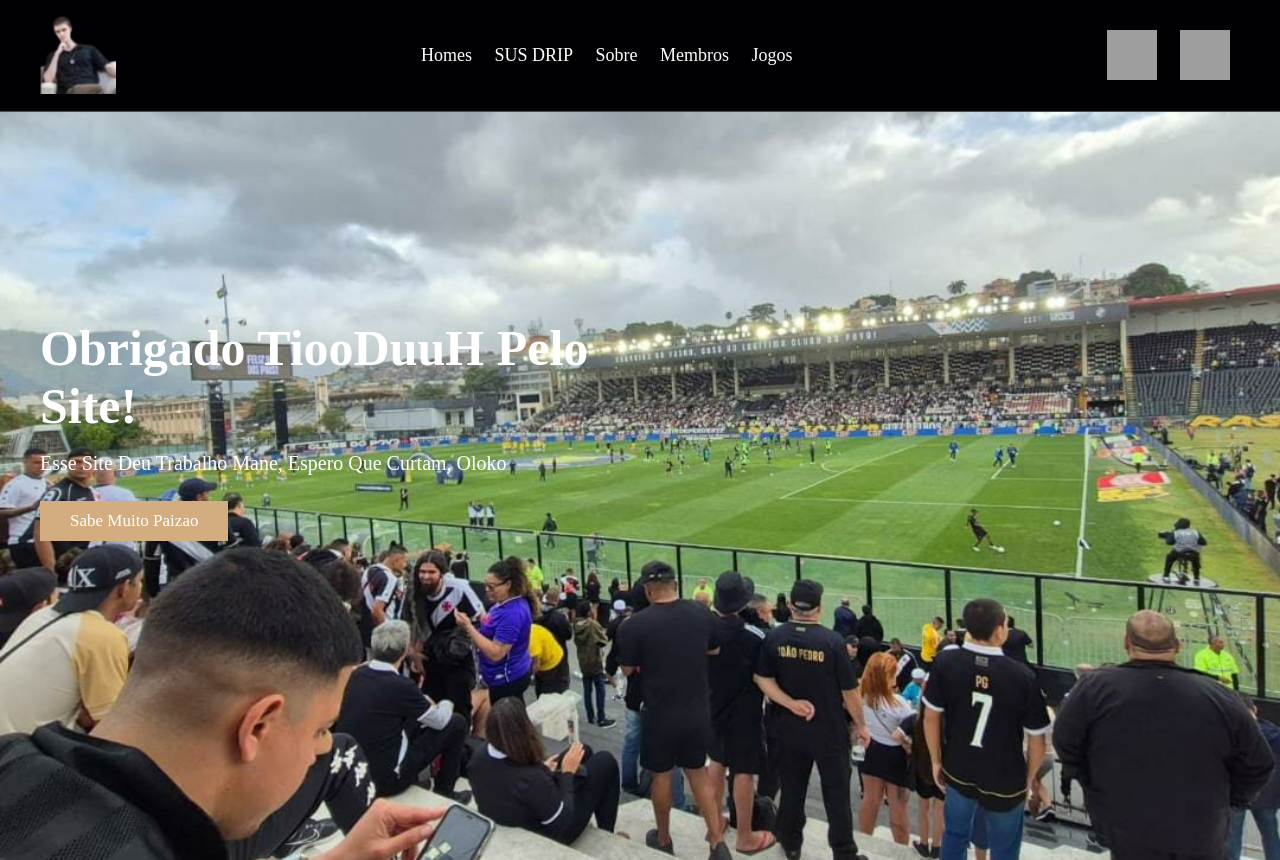
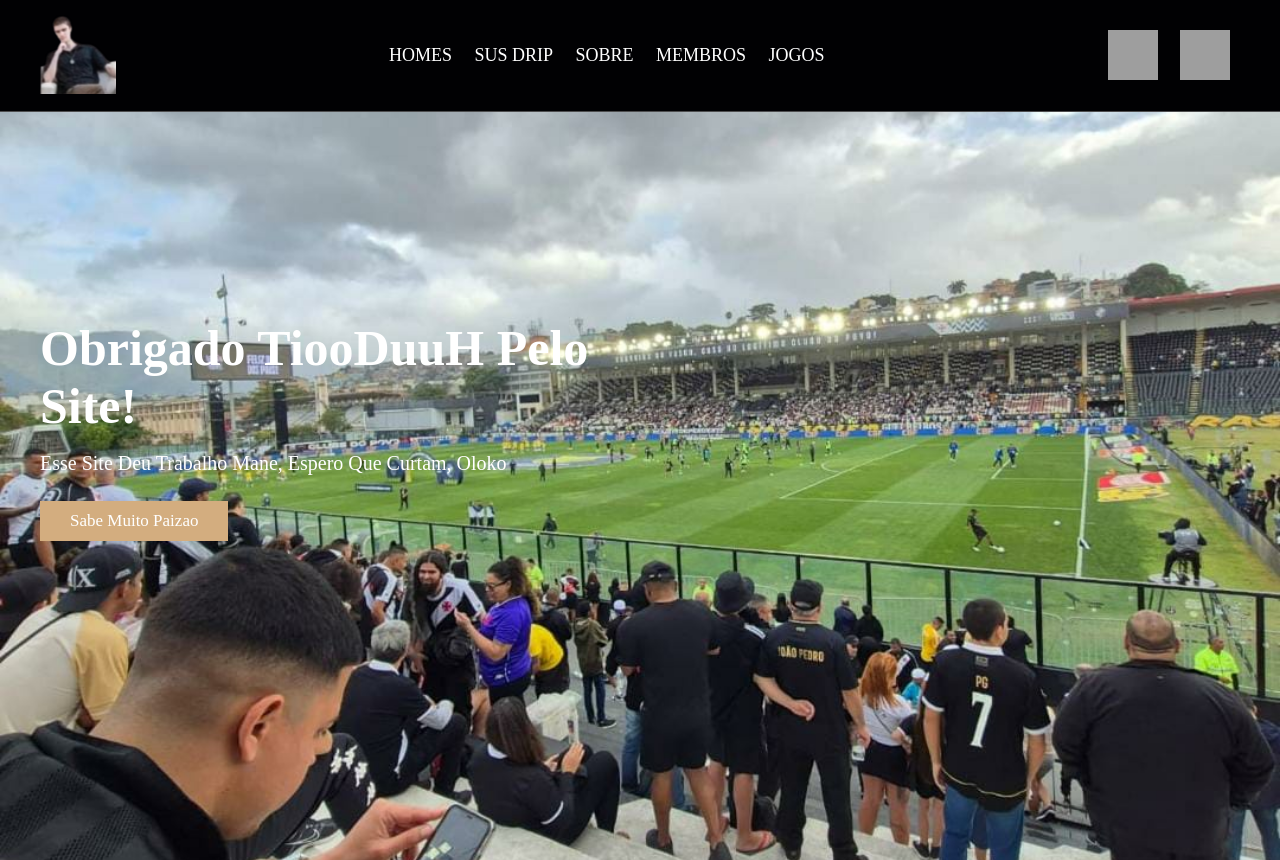
Before and after one commit to tiooduuh/meu-site-top1, a plain HTML site: page index.html in a window 1280 px wide. Shown: the top 860 px of the page. Drawn offline with Linux system fonts and the light colour scheme; grey boxes are pictures that could not be loaded; a web font is replaced by a local one.

Commit message:
Update index.html

```diff
--- a/index.html
+++ b/index.html
@@ -8,7 +8,7 @@
     <link rel="preconnect" href="https://fonts.googleapis.com">
 <link rel="preconnect" href="https://fonts.gstatic.com" crossorigin>
 <link href="https://fonts.googleapis.com/css2?family=DM+Serif+Text:ital@0;1&display=swap" rel="stylesheet">
-    <title>SUS DRiP</title>
+    <title>SUS DRIP</title>
 </head>
 
 <body>
@@ -20,11 +20,11 @@
             </a>
 
             <nav class="navbar">
-                <a href="#">Homes</a>
+                <a href="#">HOMES</a>
                 <a href="#games">SUS DRIP</a>
-                <a href="#about">Sobre</a>
-                <a href="#review">Membros</a>
-                <a href="#menu">Jogos</a>
+                <a href="#about">SOBRE</a>
+                <a href="#review">MEMBROS</a>
+                <a href="#menu">JOGOS</a>
             </nav>
 
             <div class="icons">
```
